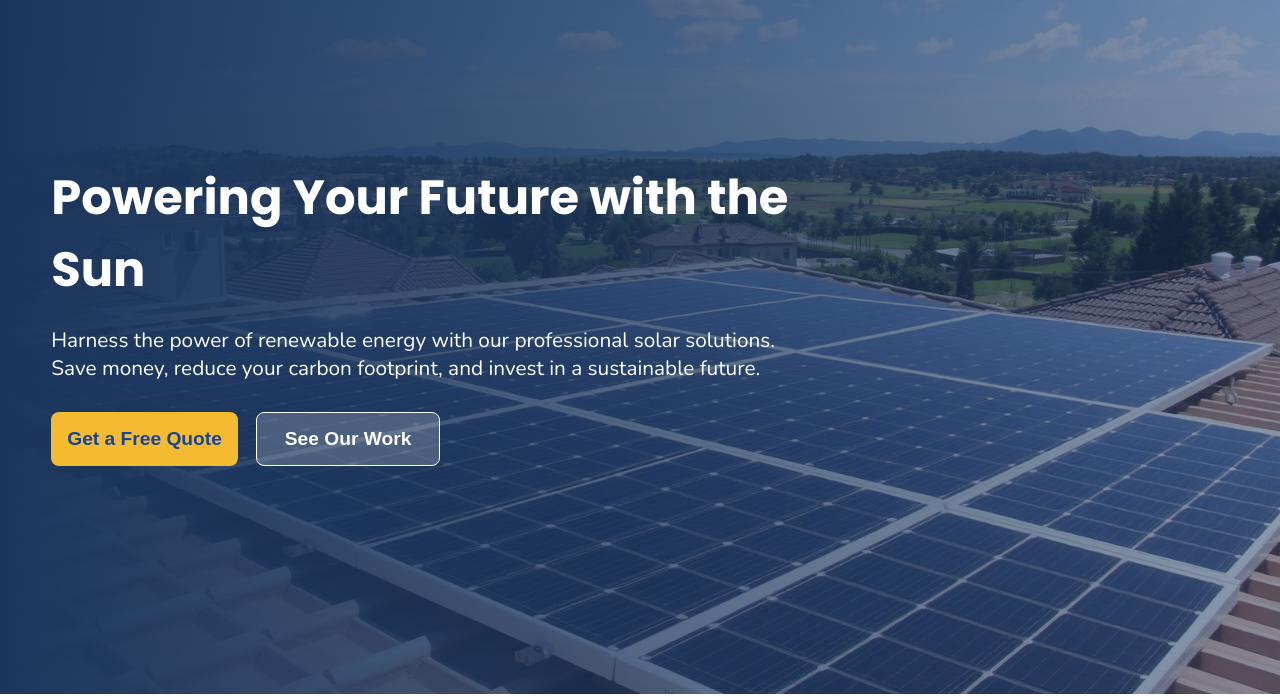
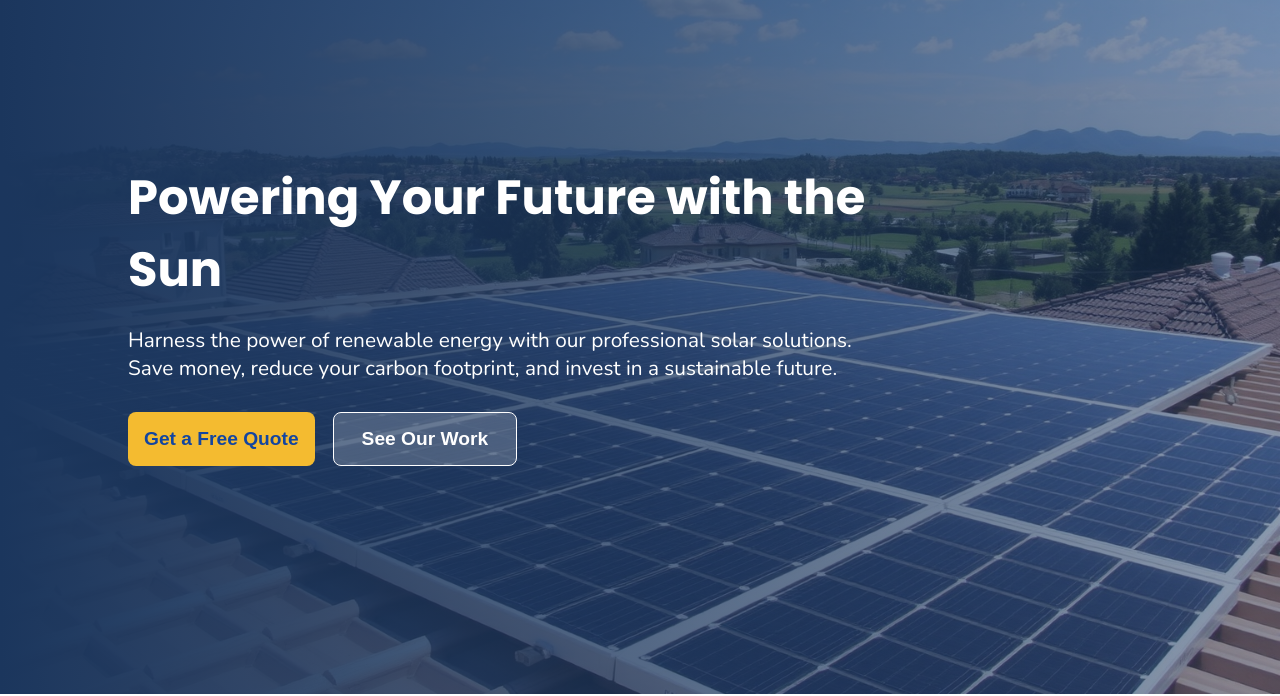
Before and after one commit to Nathy-Dev/kom-solar-tech, a plain HTML site: page index.html in a window 1280 px wide. Shown: the part 106-802 px from the top of the page. Drawn offline with nearby package versions, Linux system fonts and the light colour scheme.

Commit message:
Adjust hero content width for better layout; modify margin for improved alignment

```diff
--- a/styles.css
+++ b/styles.css
@@ -274,9 +274,10 @@ a:hover {
 }
 .hero-content {
   color: var(--light-text-color);
-  max-width: var(--max-container-width);
+  width: 80% !important;
   display: flex;
-  margin-inline: auto;
+  margin-right: auto;
+  /* margin-inline: auto; */
   flex-direction: column;
   align-items: flex-start;
   text-align: center;
```
